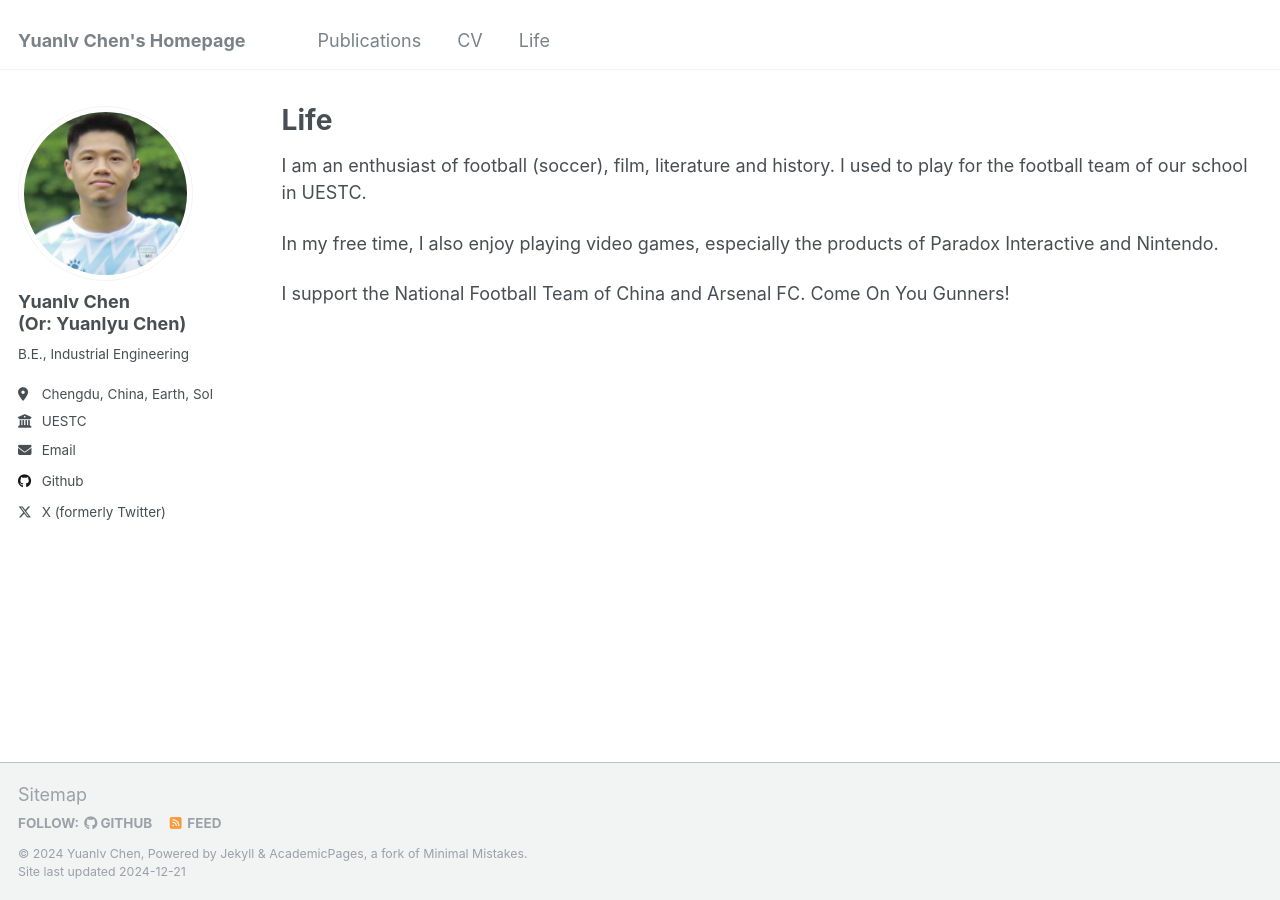
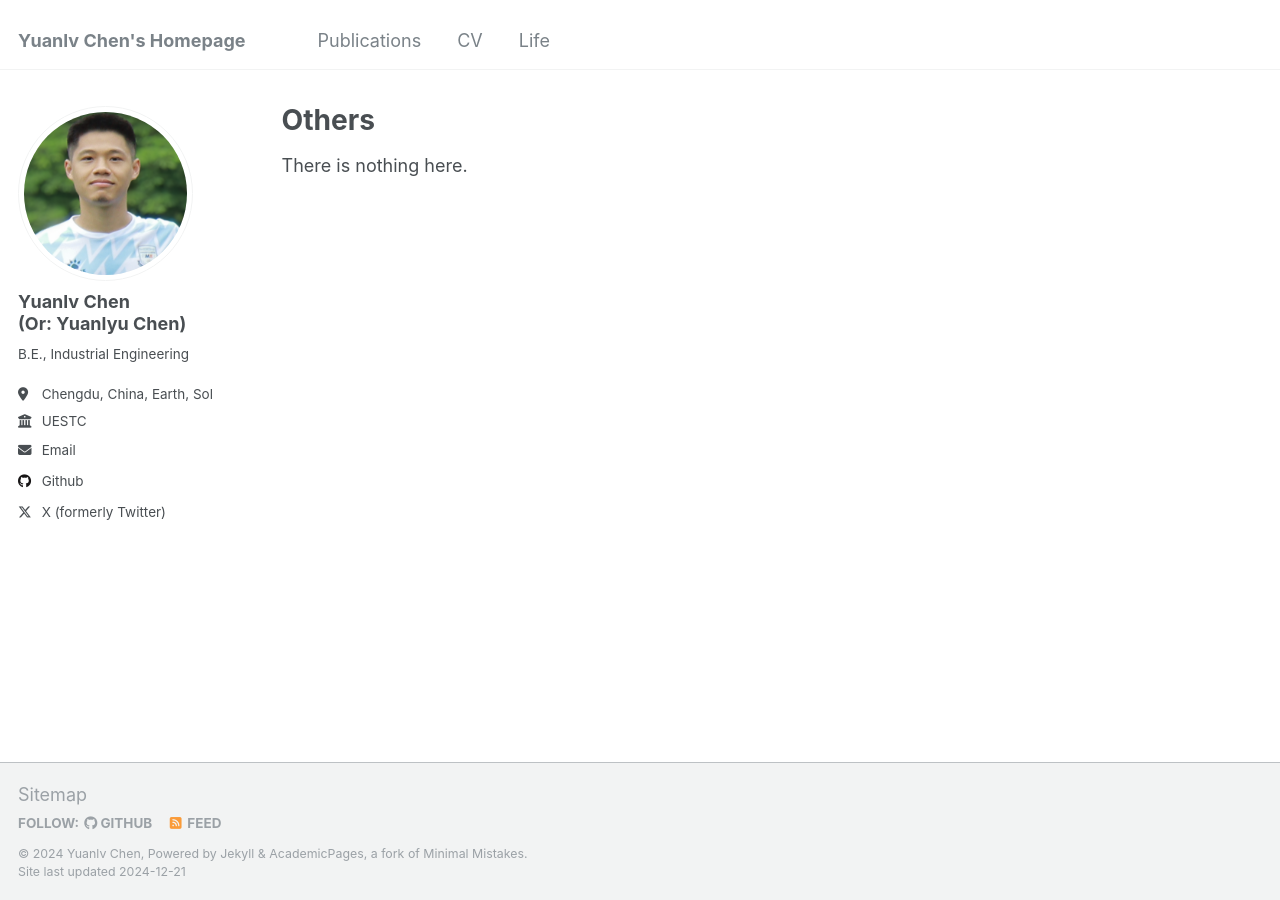
Before and after one commit to YLchen22/YLchen22.github.io, a Jekyll site: the page built from _pages/others.md, in a window 1280 px wide. Built offline with Jekyll 4.4.1, drawn with Linux system fonts in a browser that asks for light colours.

Commit message:
Update others.md

```diff
--- a/_pages/others.md
+++ b/_pages/others.md
@@ -1,12 +1,8 @@
 ---
 layout: archive
 permalink: /others/
-title: "Life"
+title: "Others"
 author_profile: true
 ---
 
-I am an enthusiast of football (soccer), film, literature and history. I used to play for the football team of our school in UESTC.
-
-In my free time, I also enjoy playing video games, especially the products of Paradox Interactive and Nintendo.
-
-I support the National Football Team of China and Arsenal FC. Come On You Gunners!
+There is nothing here.
```
